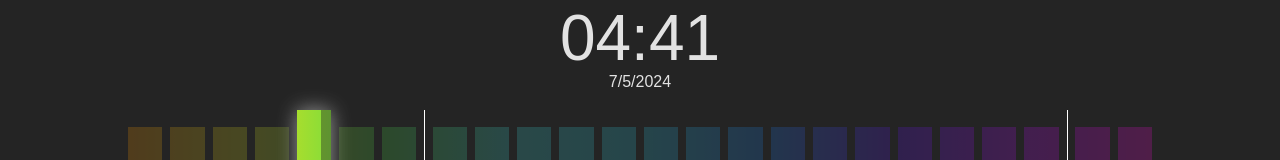
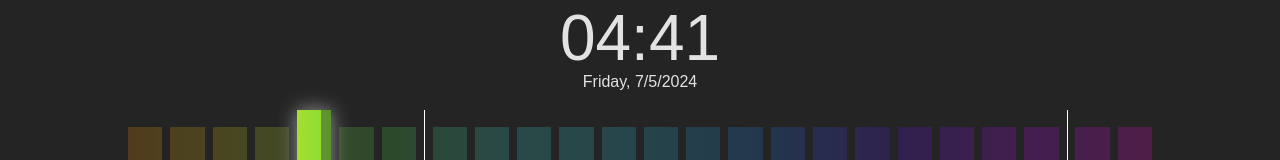
Before and after one commit to cheetachu/linear-clock, a React (Vite) app: page / in a window 1280 px wide. Shown: the part 258-418 px from the top of the page. Built offline with nearby package versions, Linux system fonts and the light colour scheme.

Commit message:
Added day of week display on digital clock.

```diff
--- a/src/DigitalClock.tsx
+++ b/src/DigitalClock.tsx
@@ -15,7 +15,14 @@ function DigitalClock({ date, hour12 }: IDigitalClock) {
                     hour12: hour12,
                 })}
             </div>
-            <div className="calendarDate">{date.toLocaleDateString()}</div>
+            <div className="calendarDate">
+                {date.toLocaleDateString(locale, {
+                    weekday: "long",
+                    year: "numeric",
+                    month: "numeric",
+                    day: "numeric",
+                })}
+            </div>
         </div>
     );
 }
```
